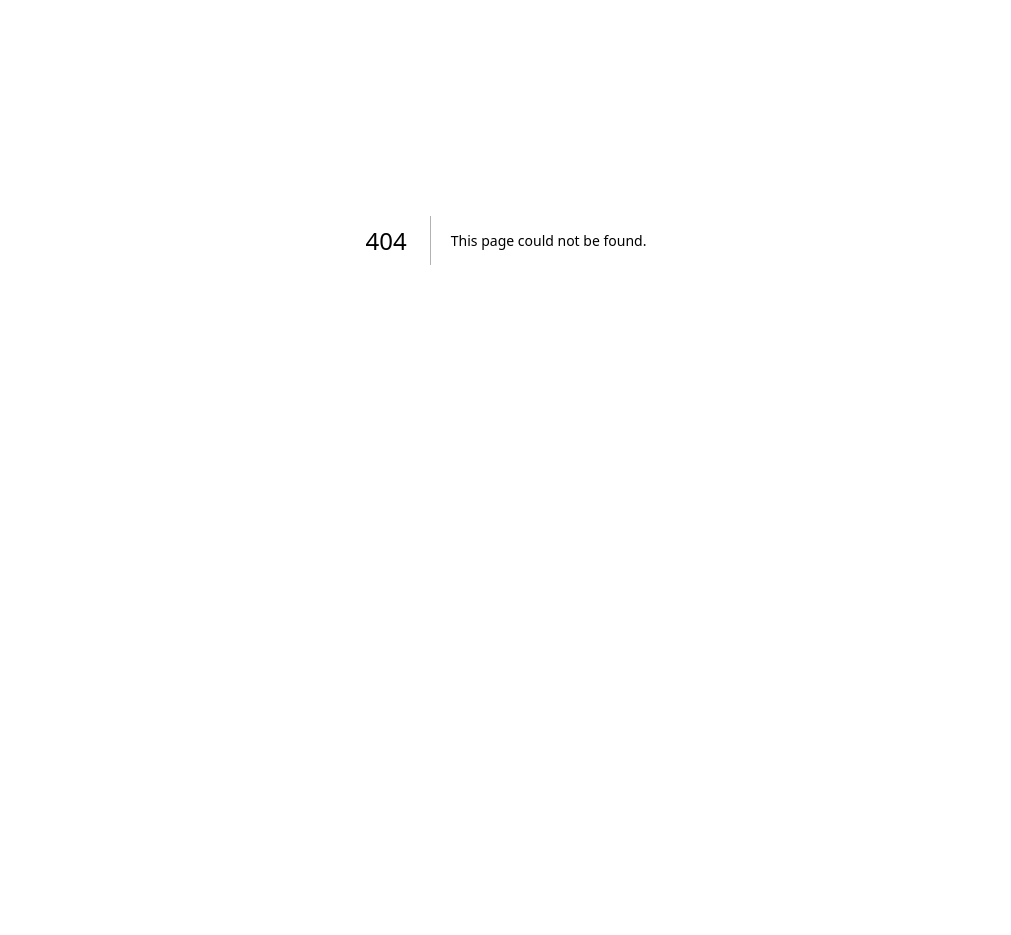
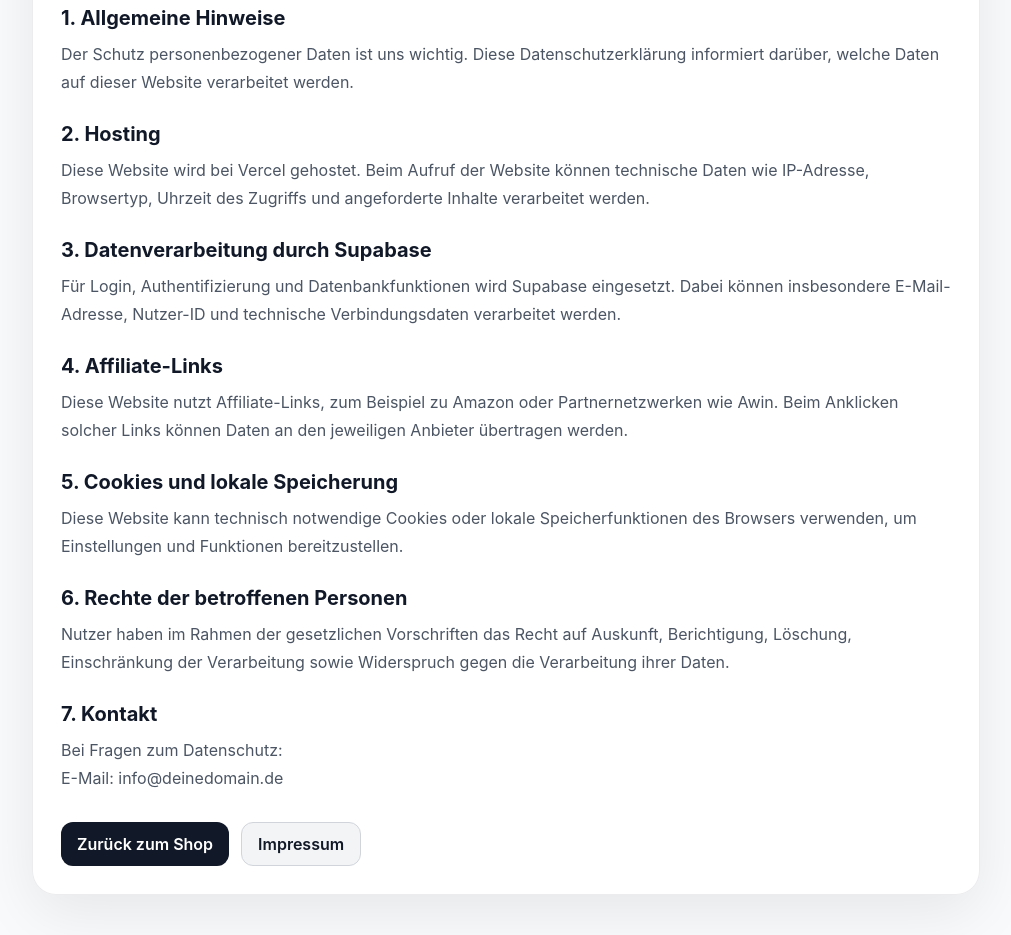
Before and after one commit to powersparfuchsdeals-ship-it/powersparfuchsdeals, a Next.js app: page /datenschutz in a window 1280 px wide. Before the commit this address had no page. Shown: the part 160-1095 px from the top of the page, without its empty margins (134-1145 px from the left). Before the commit the page ends 800 px from the top, so only its background shows below. Built offline with nearby package versions, Linux system fonts and the light colour scheme.

Commit message:
Add Datenschutz page with privacy policy content

```diff
--- /dev/null
+++ b/pages/datenschutz.js
@@ -0,0 +1,179 @@
+import Link from "next/link";
+
+export default function DatenschutzPage() {
+  return (
+    <div style={styles.page}>
+      <main style={styles.shell}>
+        <div style={styles.card}>
+          <div style={styles.label}>Orbital-Noir / Rechtliches</div>
+          <h1 style={styles.title}>Datenschutzerklärung</h1>
+
+          <section style={styles.section}>
+            <h2 style={styles.heading}>1. Allgemeine Hinweise</h2>
+            <p style={styles.text}>
+              Der Schutz personenbezogener Daten ist uns wichtig. Diese
+              Datenschutzerklärung informiert darüber, welche Daten auf dieser
+              Website verarbeitet werden.
+            </p>
+          </section>
+
+          <section style={styles.section}>
+            <h2 style={styles.heading}>2. Hosting</h2>
+            <p style={styles.text}>
+              Diese Website wird bei Vercel gehostet. Beim Aufruf der Website
+              können technische Daten wie IP-Adresse, Browsertyp, Uhrzeit des
+              Zugriffs und angeforderte Inhalte verarbeitet werden.
+            </p>
+          </section>
+
+          <section style={styles.section}>
+            <h2 style={styles.heading}>3. Datenverarbeitung durch Supabase</h2>
+            <p style={styles.text}>
+              Für Login, Authentifizierung und Datenbankfunktionen wird Supabase
+              eingesetzt. Dabei können insbesondere E-Mail-Adresse, Nutzer-ID und
+              technische Verbindungsdaten verarbeitet werden.
+            </p>
+          </section>
+
+          <section style={styles.section}>
+            <h2 style={styles.heading}>4. Affiliate-Links</h2>
+            <p style={styles.text}>
+              Diese Website nutzt Affiliate-Links, zum Beispiel zu Amazon oder
+              Partnernetzwerken wie Awin. Beim Anklicken solcher Links können
+              Daten an den jeweiligen Anbieter übertragen werden.
+            </p>
+          </section>
+
+          <section style={styles.section}>
+            <h2 style={styles.heading}>5. Cookies und lokale Speicherung</h2>
+            <p style={styles.text}>
+              Diese Website kann technisch notwendige Cookies oder lokale
+              Speicherfunktionen des Browsers verwenden, um Einstellungen und
+              Funktionen bereitzustellen.
+            </p>
+          </section>
+
+          <section style={styles.section}>
+            <h2 style={styles.heading}>6. Rechte der betroffenen Personen</h2>
+            <p style={styles.text}>
+              Nutzer haben im Rahmen der gesetzlichen Vorschriften das Recht auf
+              Auskunft, Berichtigung, Löschung, Einschränkung der Verarbeitung
+              sowie Widerspruch gegen die Verarbeitung ihrer Daten.
+            </p>
+          </section>
+
+          <section style={styles.section}>
+            <h2 style={styles.heading}>7. Kontakt</h2>
+            <p style={styles.text}>
+              Bei Fragen zum Datenschutz:
+              <br />
+              E-Mail: info@deinedomain.de
+            </p>
+          </section>
+
+          <div style={styles.actions}>
+            <Link href="/" style={styles.linkButton}>
+              Zurück zum Shop
+            </Link>
+            <Link href="/impressum" style={styles.secondaryLink}>
+              Impressum
+            </Link>
+          </div>
+        </div>
+      </main>
+    </div>
+  );
+}
+
+const styles = {
+  page: {
+    minHeight: "100vh",
+    background: "#f8fafc",
+    color: "#111827",
+    fontFamily:
+      'Inter, ui-sans-serif, system-ui, -apple-system, BlinkMacSystemFont, "Segoe UI", sans-serif'
+  },
+
+  shell: {
+    maxWidth: "980px",
+    margin: "0 auto",
+    padding: "40px 16px"
+  },
+
+  card: {
+    background: "rgba(255,255,255,0.92)",
+    border: "1px solid rgba(17,24,39,0.08)",
+    borderRadius: "24px",
+    padding: "28px",
+    boxShadow: "0 18px 60px rgba(0,0,0,0.08)"
+  },
+
+  label: {
+    color: "#6b7280",
+    fontSize: "12px",
+    textTransform: "uppercase",
+    letterSpacing: "0.12em",
+    fontWeight: 700,
+    marginBottom: "12px"
+  },
+
+  title: {
+    margin: 0,
+    fontSize: "42px",
+    lineHeight: 1.05,
+    letterSpacing: "-0.04em",
+    color: "#111827"
+  },
+
+  section: {
+    marginTop: "26px"
+  },
+
+  heading: {
+    margin: 0,
+    marginBottom: "10px",
+    fontSize: "20px",
+    color: "#111827"
+  },
+
+  text: {
+    margin: 0,
+    color: "#4b5563",
+    lineHeight: 1.75,
+    fontSize: "16px"
+  },
+
+  actions: {
+    display: "flex",
+    gap: "12px",
+    flexWrap: "wrap",
+    marginTop: "30px"
+  },
+
+  linkButton: {
+    display: "inline-flex",
+    alignItems: "center",
+    justifyContent: "center",
+    minHeight: "44px",
+    padding: "0 16px",
+    borderRadius: "12px",
+    background: "#111827",
+    color: "#ffffff",
+    textDecoration: "none",
+    fontWeight: 600
+  },
+
+  secondaryLink: {
+    display: "inline-flex",
+    alignItems: "center",
+    justifyContent: "center",
+    minHeight: "44px",
+    padding: "0 16px",
+    borderRadius: "12px",
+    background: "#f3f4f6",
+    color: "#111827",
+    textDecoration: "none",
+    fontWeight: 600,
+    border: "1px solid #d1d5db"
+  }
+};
```
